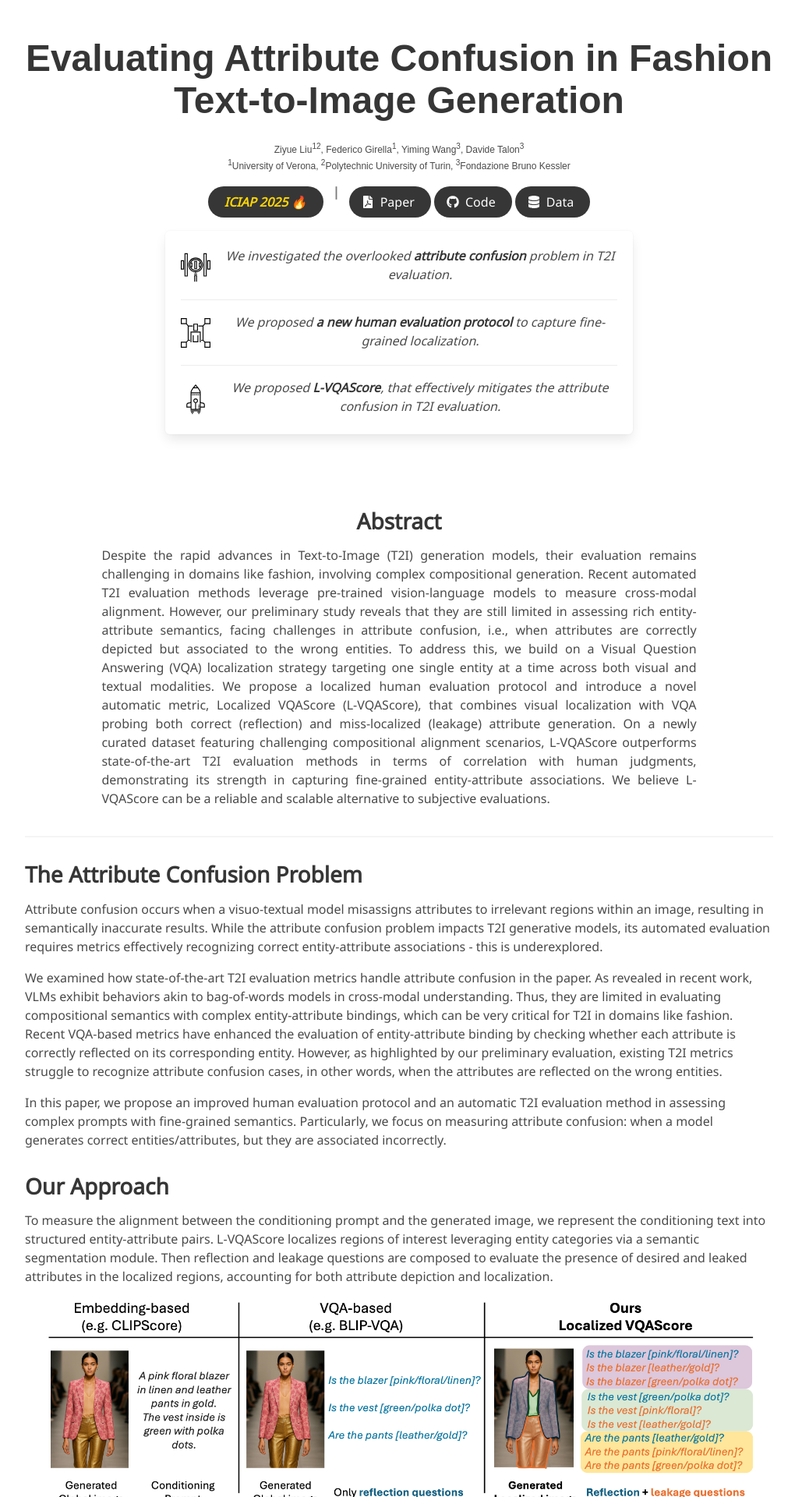
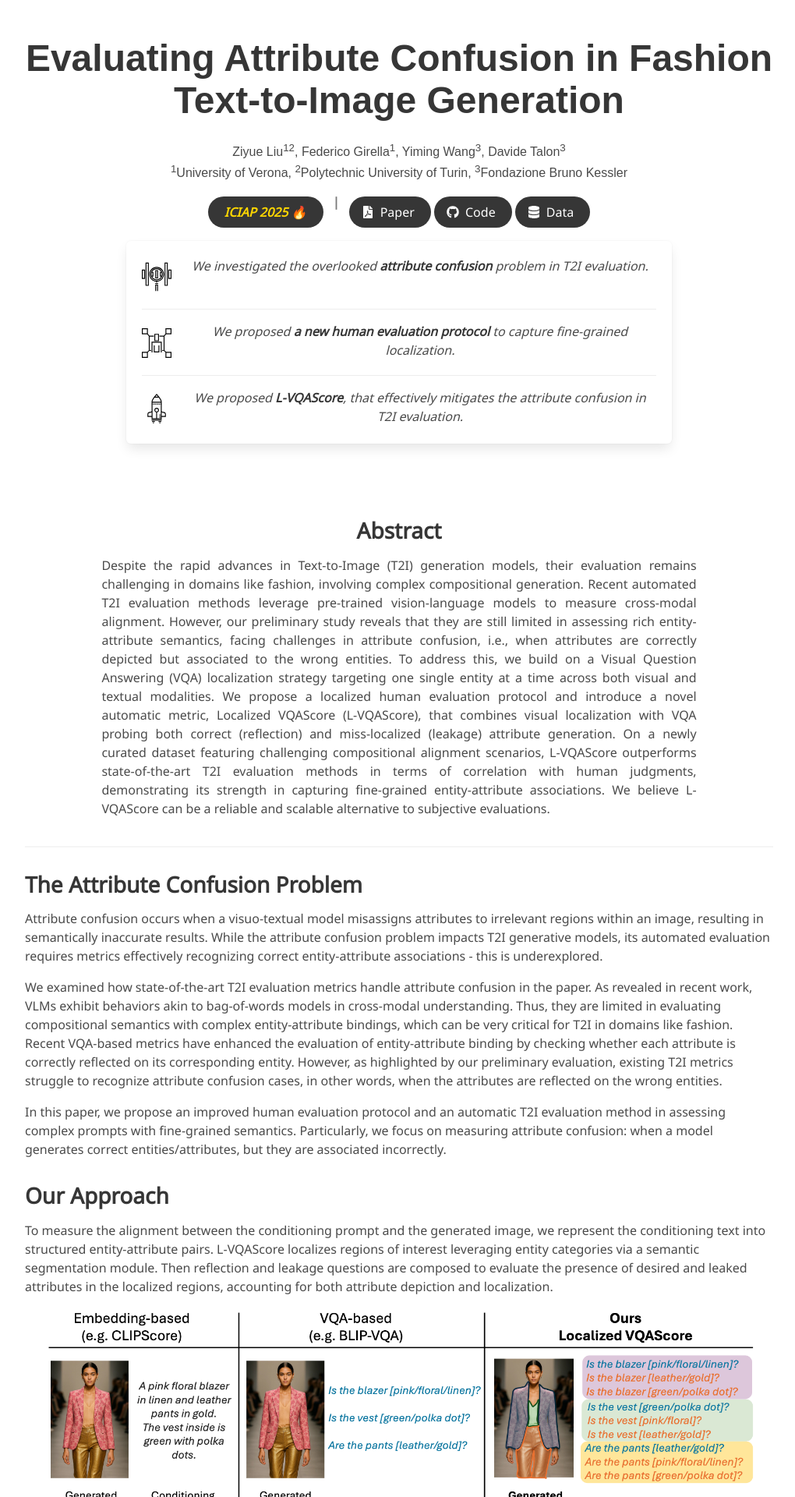
Before and after one commit to intelligolabs/L-VQAScore, a Jekyll site: the page built from index.md, in a window 1280 px wide. Shown: the top 1920 px of the page at 78% size, without its empty margins (128-1148 px from the left). Built offline with Jekyll 4.4.1, drawn with Linux system fonts in a browser that asks for light colours; some web fonts are replaced.

Commit message:
Update project_page.html

```diff
--- a/_layouts/project_page.html
+++ b/_layouts/project_page.html
@@ -48,7 +48,7 @@
         <div class="column has-text-centered">
           <h1 class="title is-1 publication-title">{{ page.title }}</h1>
           {% if page.authors %}
-          <div class="is-size-7 publication-authors">
+          <div class="is-size-6 publication-authors">
             <span class="author-block">
               {{ page.authors }}
             </span>
@@ -56,7 +56,7 @@
           {% endif %}
 
           {% if page.affiliations %}
-          <div class="is-size-7 publication-authors">
+          <div class="is-size-6 publication-authors">
             <span class="author-block">
               {{ page.affiliations }}
             </span>
@@ -117,7 +117,7 @@
             </div>
           </div>
 
-          <div class="box has-text-centered" style="max-width: 600px; margin: 0 auto;">
+          <div class="box has-text-centered" style="max-width: 700px; margin: 0 auto;">
                 <article class="media">
                   <figure class="media-left">
                     <img
```
